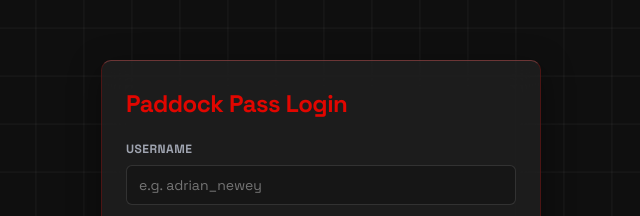
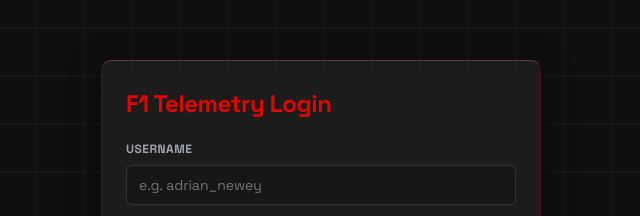
Before and after one commit to afridixD/F1-Telemetry, a website: page public/login.html in a window 1280 px wide. Shown: the part 141-357 px from the top of the page, 319-959 px from the left. Drawn offline with Linux system fonts and the light colour scheme.

Commit message:
Update login.html

```diff
--- a/public/login.html
+++ b/public/login.html
@@ -7,7 +7,7 @@
 </head>
 <body class="login-page">
   <div class="auth-box card">
-    <h2>Paddock Pass Login</h2>
+    <h2>F1 Telemetry Login</h2>
     <div id="notif" class="notification-banner"></div>
     <form id="loginForm">
       <div class="form-group">
```
